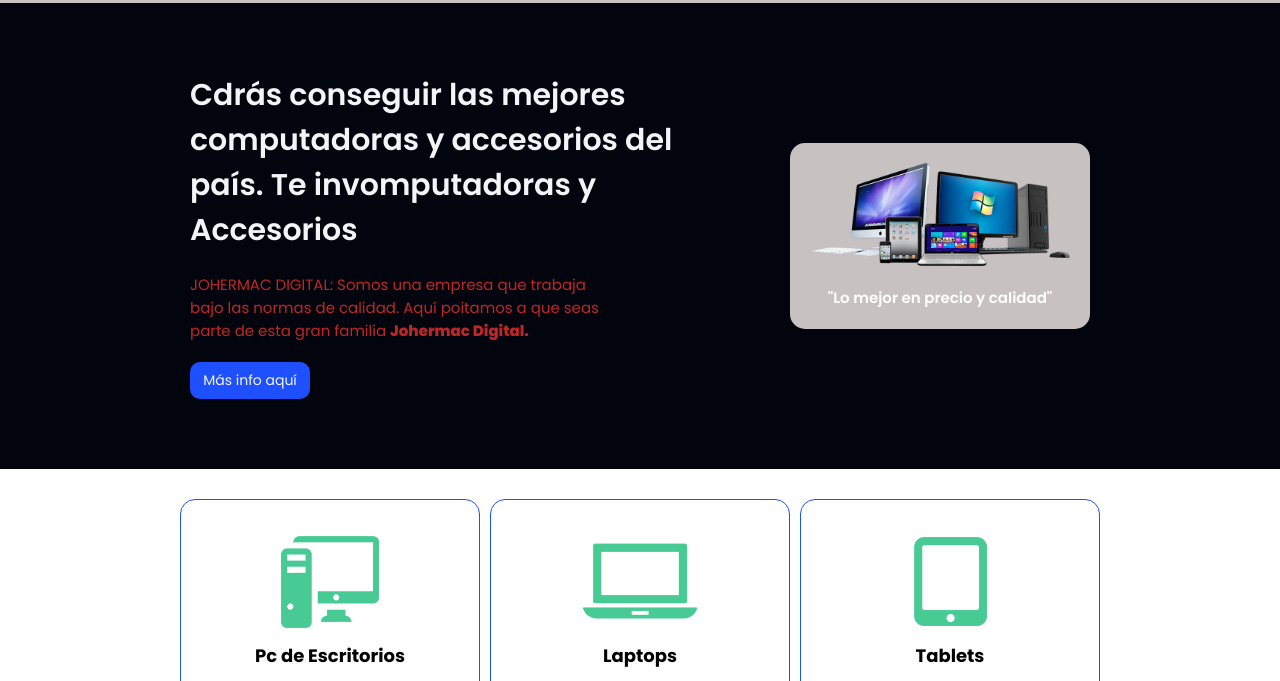
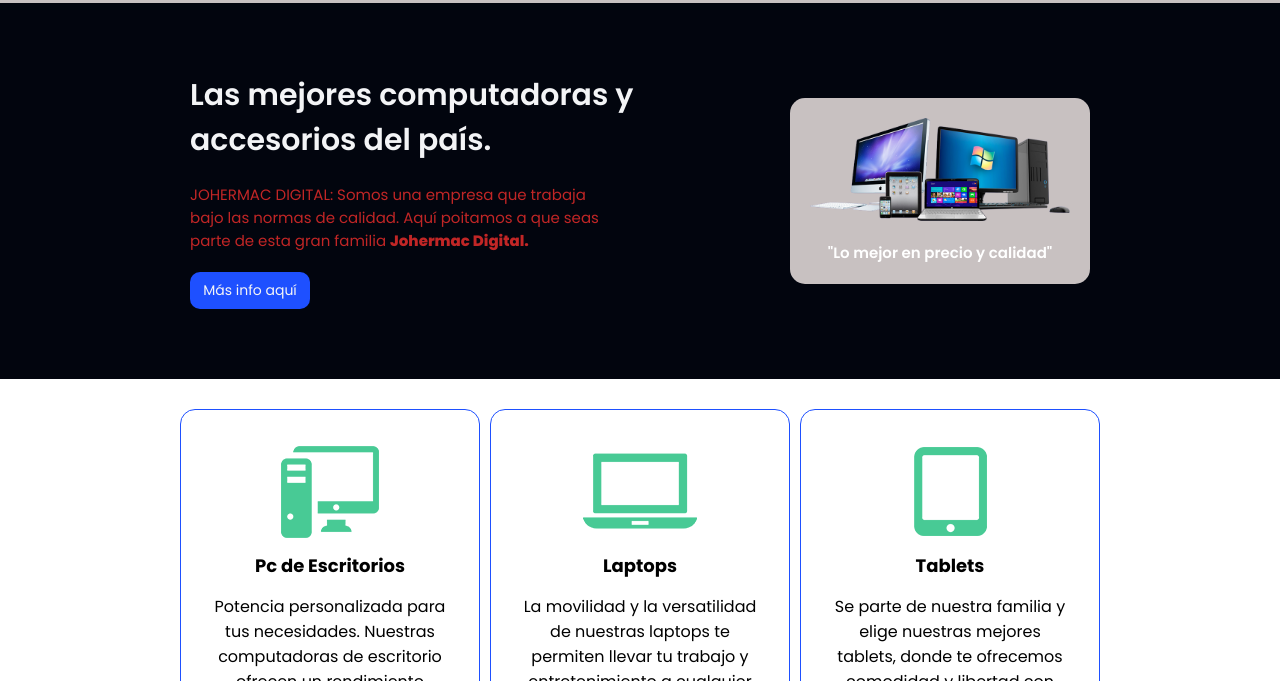
Before and after one commit to johermac1/landin-page-hero-card-contacto-footer, a plain HTML site: page index.html in a window 1280 px wide. Shown: the part 62-743 px from the top of the page. Drawn offline with Linux system fonts and the light colour scheme.

Commit message:
Arreglo-titulo-hero

```diff
--- a/index.html
+++ b/index.html
@@ -29,8 +29,8 @@
     <main>
       <section id="hero">
         <div class="hero-info">
-          <h1>Cdrás conseguir las mejores computadoras y accesorios
-            del país. Te invomputadoras y Accesorios</h1>
+          <h1>Las mejores computadoras y accesorios
+            del país.</h1>
           <p>
             JOHERMAC DIGITAL: Somos una empresa que trabaja bajo las normas de
             calidad. Aquí poitamos a que seas parte de esta gran familia
```
